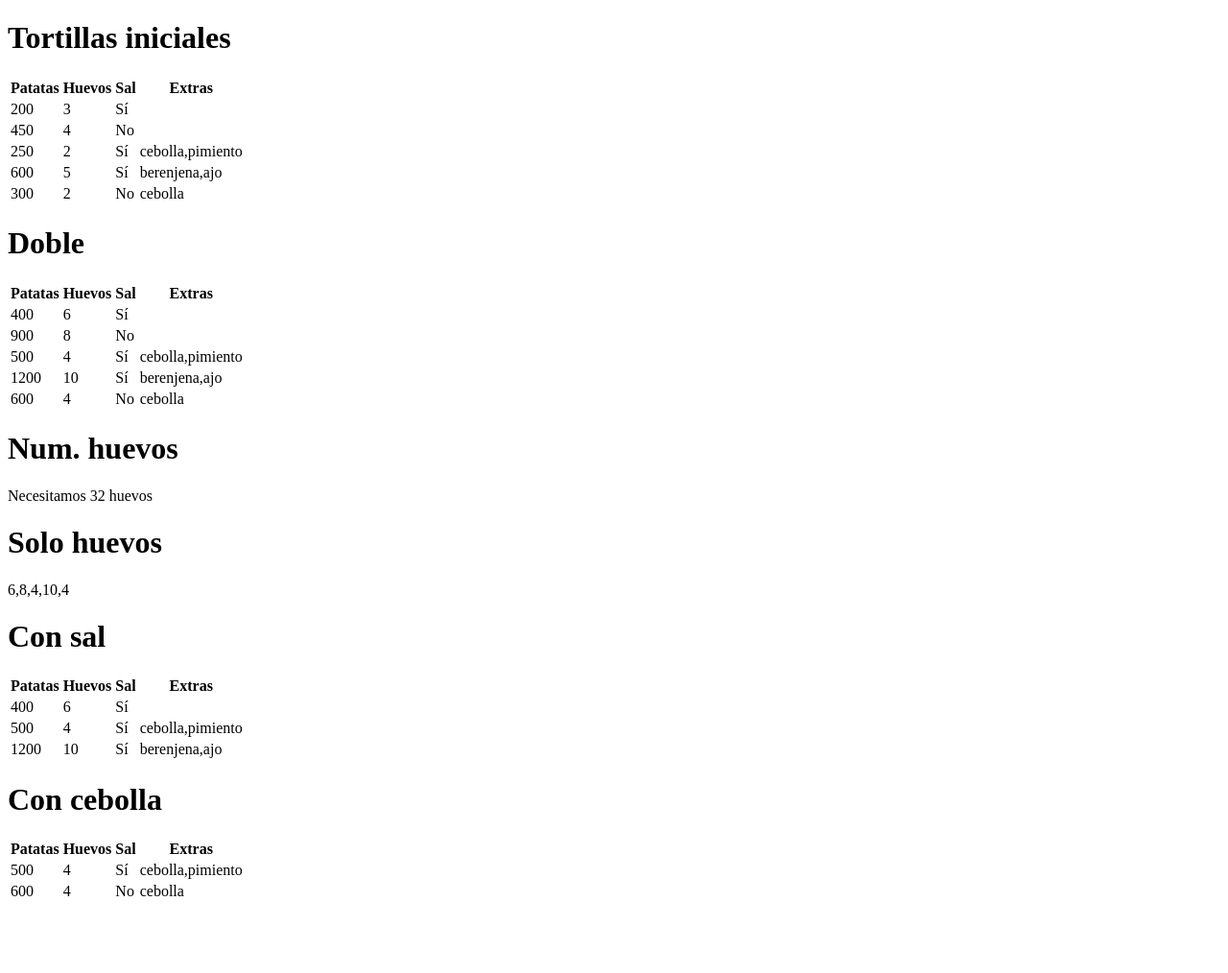
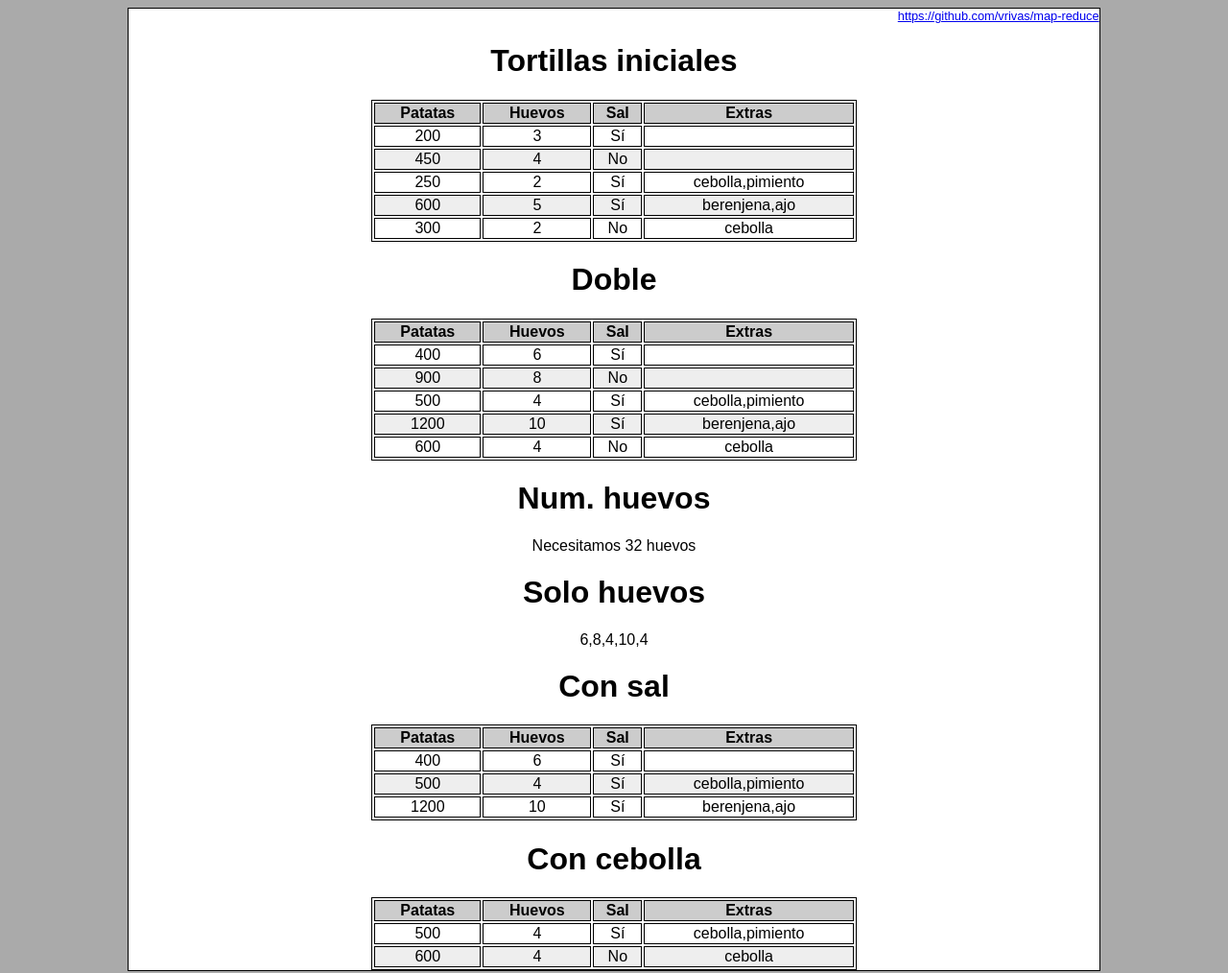
Before and after one commit to vrivas/map-reduce, a plain HTML site: page index.html in a window 1280 px wide. Shown: the whole page at 96% size. Before the commit the page ends 949 px from the top, so only its background shows below. Drawn offline with Linux system fonts and the light colour scheme.

Commit message:
Añado hoja de estilos

```diff
--- /dev/null
+++ b/estilo.css
@@ -0,0 +1,42 @@
+/*
+    Created on : 09-dic-2015, 0:14:20
+    Author     : Victor M. Rivas Santos <vrivas@ujaen.es>
+*/
+
+body {
+    font-family: Arial,Helvetica,Lucida,sans-serif;
+    background-color: #aaa;
+}
+table {
+    margin: 0 auto 0 auto;
+    width: 50%;
+    background-color: #fff;
+    border: 1pt solid black;
+}
+
+tr:nth-child(odd) {
+background-color: #eee;
+}
+
+tr:nth-child(even) {
+background-color: #fff;
+}
+th {
+    border: 1pt solid black;
+    background-color: #ccc;
+}
+
+td {
+    border: 1pt solid black;
+}
+.contenedor {
+    margin: 0 auto 0 auto;
+    width: 80%;
+    background-color: #fff;
+    border: 1pt solid black;
+    text-align: center;
+}
+#link {
+    text-align: right;
+    font-size: 0.8em;
+}
--- a/index.html
+++ b/index.html
@@ -9,16 +9,19 @@ and open the template in the editor.
         <title>TODO supply a title</title>
         <meta charset="UTF-8">
         <meta name="viewport" content="width=device-width, initial-scale=1.0">
+        <link rel="stylesheet" href="estilo.css">
         <script src="map-reduce.js"></script>
     </head>
     <body>
+        <div class="contenedor">
+            <div id="link"><a href="https://github.com/vrivas/map-reduce">https://github.com/vrivas/map-reduce</a></div>
             <div id="inicial"><h1>Tortillas iniciales</h1></div>
             <div id="doble"><h1>Doble</h1></div>
             <div id="num_huevos"><h1>Num. huevos</h1></div>
             <div id="solo_huevos"><h1>Solo huevos</h1></div>
             <div id="con_sal"><h1>Con sal</h1></div>
             <div id="con_cebolla"><h1>Con cebolla</h1></div>
-
+        </div>
         <script>
             document.getElementById("inicial").innerHTML += listar(tortillas);
             duplicar(tortillas);
```
Lines whose indentation alone changed are shown as unchanged.
